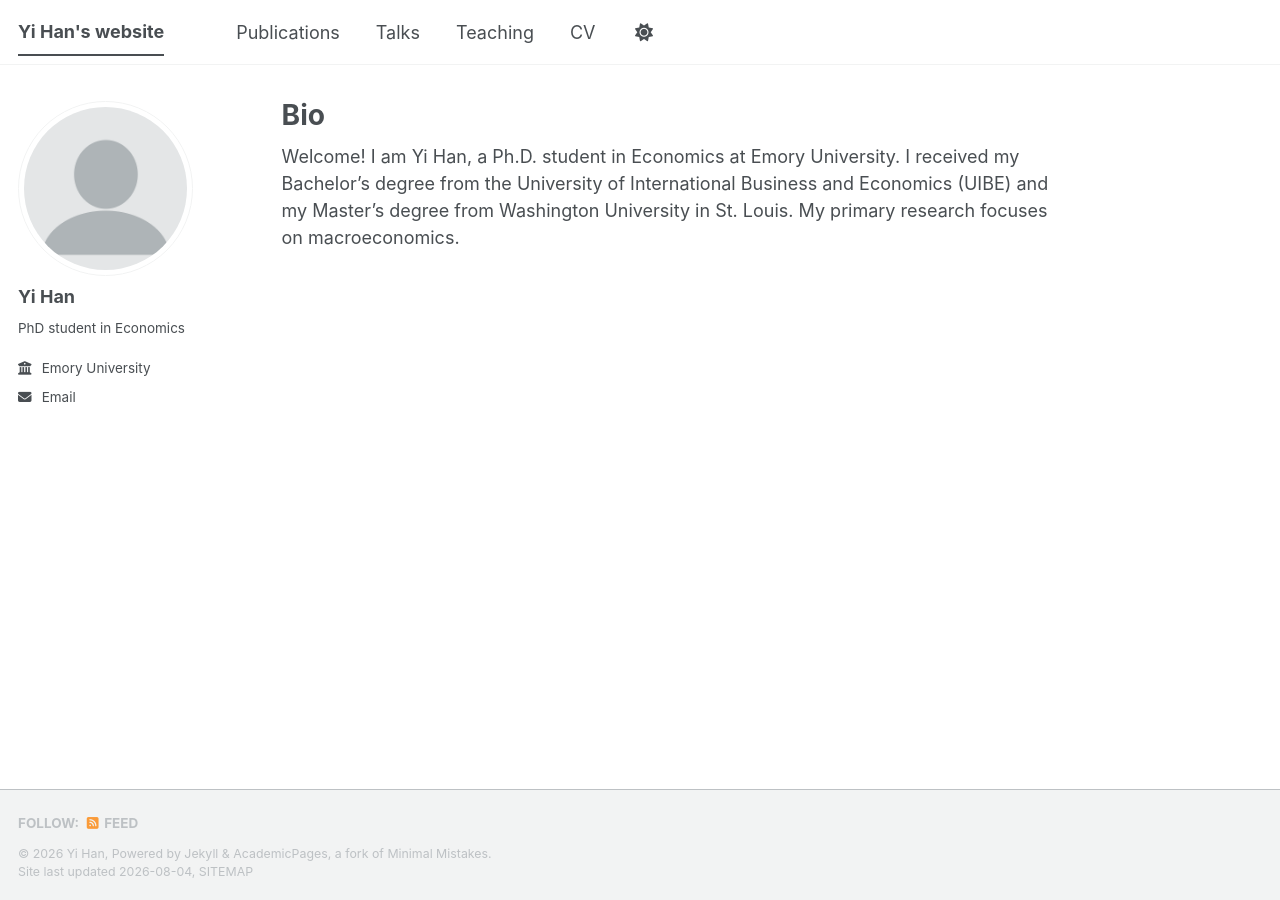
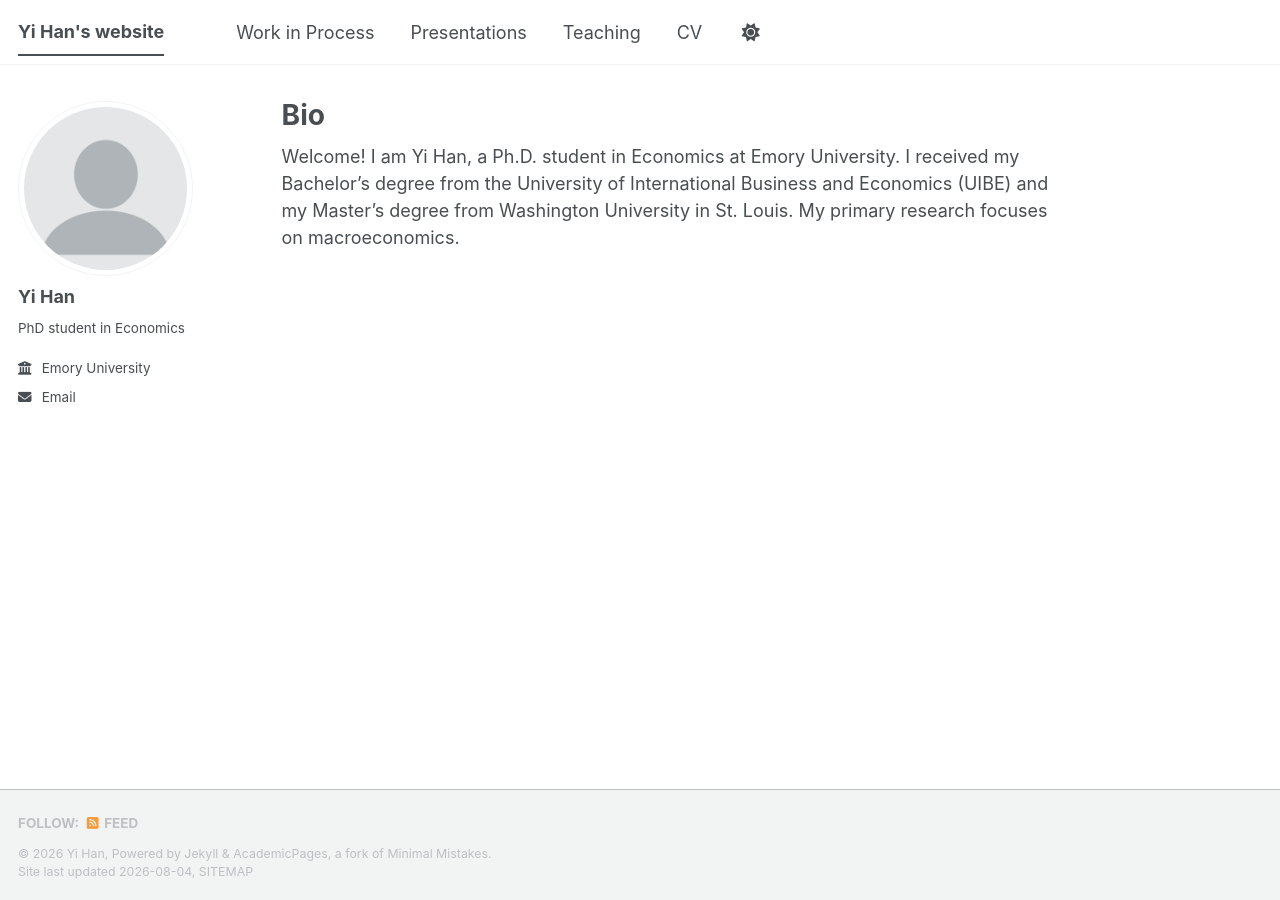
Before and after one commit to Hannah-21-art/Hannah-21-art.github.io, a Jekyll site: the page built from _pages/about.md, in a window 1280 px wide. Built offline with Jekyll 4.4.1, drawn with Linux system fonts in a browser that asks for light colours; a style sheet for code colours, icons or effects is not loaded.

```diff
--- a/_data/navigation.yml
+++ b/_data/navigation.yml
@@ -8,10 +8,10 @@
 #      Markdown formatted page while the second is generated using JSON.
 
 main:
-  - title: "Publications"
+  - title: "Work in Process"
     url: /publications/
 
-  - title: "Talks"
+  - title: "Presentations"
     url: /talks/
 
   - title: "Teaching"
```
